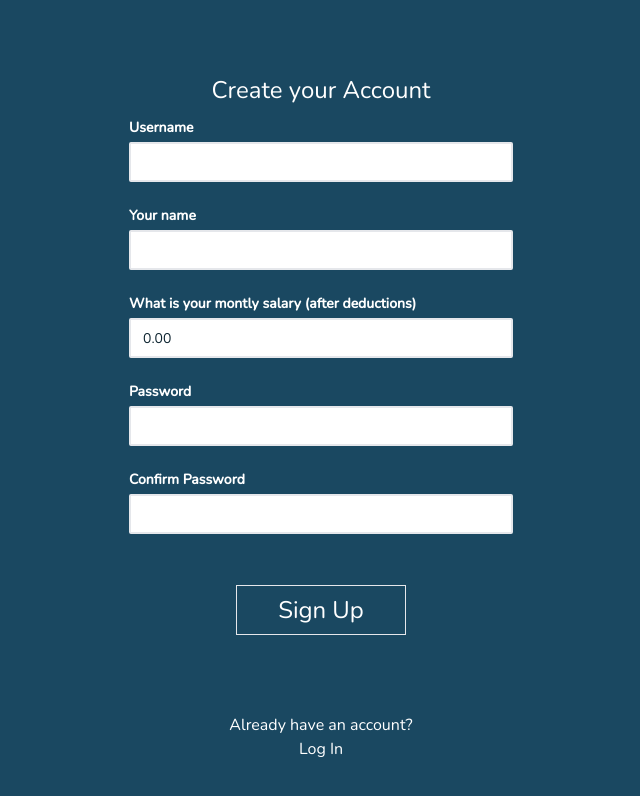
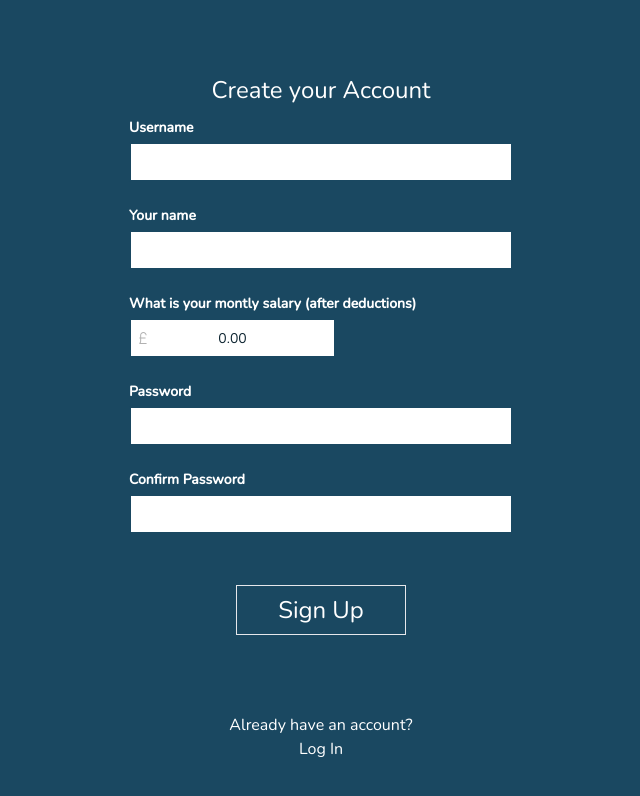
Before and after one commit to franciskershaw/salary-split, a React (Vite) app in the folder client/: page /register in a window 1280 px wide. Shown: the top 796 px of the page, without its empty margins (319-959 px from the left). Built offline with nearby package versions, Linux system fonts and the light colour scheme; no server answers.

Commit message:
Style out modal and forms

```diff
--- a/client/src/components/Modal/_modal.scss
+++ b/client/src/components/Modal/_modal.scss
@@ -1,11 +1,11 @@
 .modal {
-  @apply w-full h-full fixed top-0 left-0 bg-overlay flex items-center justify-center;
+  @apply w-full h-full fixed top-0 left-0 bg-overlay flex items-center justify-center text-text;
 
   &__content {
-    @apply max-h-full w-4/5 md:w-1/2 lg:w-1/3 border-2 rounded-sm overflow-auto flex flex-col bg-white;
+    @apply max-h-full w-4/5 md:w-1/2 lg:w-1/3 rounded-sm overflow-auto flex flex-col bg-white;
 
     .title-included {
-      @apply justify-between border-b-2;
+      @apply justify-between text-text;
     }
 
     &--header {
--- a/client/src/components/Navbar/Navbar.tsx
+++ b/client/src/components/Navbar/Navbar.tsx
@@ -21,9 +21,9 @@ const Navbar = (): JSX.Element => {
   }, []);
 
   return (
-    <header className="px-3 py-4">
+    <header className="px-3 py-4 md:px-12">
       <div className="flex justify-between mb-2">
-        <h1 className="font-bold sm:text-lg">Salary Split - {user?.userInfo.name}</h1>
+        <h1 className="font-bold sm:text-lg">SalarySplit - {user?.userInfo.name}</h1>
         <button onClick={() => auth.signout()}>
           <FontAwesomeIcon icon={faArrowRightFromBracket} />
         </button>
--- a/client/src/components/NumberInput/NumberInput.tsx
+++ b/client/src/components/NumberInput/NumberInput.tsx
@@ -1,4 +1,6 @@
 import { useState } from 'react';
+import britishPound from './britishPound.svg';
+import './_NumberInput.scss';
 
 interface NumberInputProps {
   autoComplete?: 'off';
@@ -8,13 +10,19 @@ interface NumberInputProps {
   updateServer?: (newData: {}) => void;
   serverFieldToUpdate?: string;
   required?: boolean;
-  size?: 'small' | 'medium';
+  size?: 'small' | 'medium' | 'large';
   value: number;
 }
 
 const NumberInput = (props: NumberInputProps): JSX.Element => {
   const size =
-    props.size === 'small' ? 'w-24 md:w-28' : props.size === 'medium' ? 'w-28 md:w-full' : '';
+    props.size === 'small'
+      ? 'w-24 md:w-28'
+      : props.size === 'medium'
+      ? 'w-28 md:w-full'
+      : props.size === 'large'
+      ? 'w-full'
+      : '';
   const [editing, setEditing] = useState<boolean>(false);
 
   const onChange = (e: React.ChangeEvent<HTMLInputElement>) => {
@@ -44,7 +52,7 @@ const NumberInput = (props: NumberInputProps): JSX.Element => {
     }
   };
 
-  const onFocus = (e: React.FocusEvent<HTMLInputElement>) => {
+  const onFocus = () => {
     setEditing(true);
   };
 
@@ -57,9 +65,15 @@ const NumberInput = (props: NumberInputProps): JSX.Element => {
   };
 
   return (
+    <div className="relative">
+      <img
+        src={britishPound}
+        alt="British Pound Symbol"
+        className="absolute top-1/2 left-2 transform -translate-y-1/2 w-3 h-3 text-gray-400 opacity-30"
+      />
       <input
         autoComplete={props.autoComplete}
-      className={`${size} py-2 px-3 border-2 rounded-sm text-xs sm:text-sm md:text-base h-9 sm:h-10`}
+        className={`${size} py-2 border-2 text-center rounded-sm text-xs sm:text-sm md:text-base h-9 sm:h-10`}
         id={props.id}
         name={props.name}
         onChange={onChange}
@@ -69,6 +83,7 @@ const NumberInput = (props: NumberInputProps): JSX.Element => {
         value={editing ? props.value : props.value.toFixed(2)}
         type="number"
       />
+    </div>
   );
 };
 
--- /dev/null
+++ b/client/src/components/NumberInput/_NumberInput.scss
@@ -0,0 +1,10 @@
+input::-webkit-inner-spin-button,
+input::-webkit-outer-spin-button {
+  -webkit-appearance: none;
+  margin: 0;
+}
+
+input {
+  -moz-appearance: textfield;
+  appearance: textfield;
+}
--- a/client/src/components/SelectInput/SelectInput.tsx
+++ b/client/src/components/SelectInput/SelectInput.tsx
@@ -1,4 +1,5 @@
 import { ReactNode } from 'react';
+import selectArrow from './selectArrow.svg';
 
 interface SelectInputProps {
   onChange: (e: React.ChangeEvent<HTMLSelectElement>) => void;
@@ -6,21 +7,36 @@ interface SelectInputProps {
   id: string;
   value: string;
   children: ReactNode;
-  size?: 'small';
+  size?: 'small' | 'medium';
 }
 
 const SelectInput = (props: SelectInputProps): JSX.Element => {
-  const width = props.size === 'small' ? 'w-28 sm:w-36' : '';
+  const width =
+    props.size === 'small'
+      ? 'w-28 sm:w-36'
+      : props.size === 'medium'
+      ? 'w-32 sm:w-48'
+      : '';
 
   return (
+    <div className={`relative ${width}`}>
+      {' '}
+      {/* Add this wrapper div */}
       <select
         onChange={props.onChange}
-      className={`py-2 px-3 border-2 rounded-sm text-xs sm:text-sm md:text-xs h-9 sm:h-10 ${width}`}
+        className={`py-2 pl-3 pr-10 border-2 rounded-sm text-xs sm:text-sm md:text-xs h-9 sm:h-10 appearance-none ${width} cursor-pointer`}
         name={props.name}
         value={props.value}
         id={props.value}>
         {props.children}
       </select>
+      {/* Add the custom arrow */}
+      <img
+        src={selectArrow}
+        alt="Select arrow"
+        className="absolute top-1/2 right-3 transform -translate-y-1/2 w-4 h-4 pointer-events-none"
+      />
+    </div>
   );
 };
 
--- a/client/src/pages/AccountsPage/AccountForm/AccountForm.tsx
+++ b/client/src/pages/AccountsPage/AccountForm/AccountForm.tsx
@@ -24,7 +24,7 @@ const AccountForm: FC<AccountFormProps> = ({ setModalOpen, type }): JSX.Element
   };
 
   return (
-    <form onSubmit={onSubmit} className="h-full py-8 px-8 border-2">
+    <form onSubmit={onSubmit} className="h-full py-8 px-8">
       <h2 className="text-center text-xl mb-3">
         {type === 'add' || 'first' ? 'Add' : 'Edit'}{' '}
         {type === 'first' ? 'your first' : type === 'add' ? 'new' : null}{' '}
--- a/client/src/pages/SplitPage/TransactionForm/TransactionForm.tsx
+++ b/client/src/pages/SplitPage/TransactionForm/TransactionForm.tsx
@@ -40,7 +40,7 @@ const TransactionForm: FC<TransactionFormProps> = ({
   };
 
   return (
-    <form onSubmit={onSubmit} className="h-full py-8 px-8 border-2">
+    <form onSubmit={onSubmit} className="h-full py-8 px-8">
       <h2 className="text-center text-xl mb-3">
         Add new {type === 'bill' ? 'bill' : 'savings'} transaction
       </h2>
@@ -70,7 +70,8 @@ const TransactionForm: FC<TransactionFormProps> = ({
           onChange={(e) => setSendToAccount(e.target.value)}
           name="sendToAccount"
           value={sendToAccount}
-          id={`transactionForm-sendTo`}>
+          id={`transactionForm-sendTo`}
+          size='medium'>
           {accounts.map((account: Account, i: number) => {
             if (account.acceptsFunds) {
               return (
--- a/client/src/styles/_base.scss
+++ b/client/src/styles/_base.scss
@@ -15,5 +15,5 @@ body.modal-open {
 }
 
 input, select {
-  @apply text-text;
+  @apply text-text border-bg;
 }
```
Also changed, not shown: client/src/components/SelectInput/_SelectInput.scss (added, +21 -0 lines), client/src/components/NumberInput/britishPound.svg (added), client/src/components/SelectInput/selectArrow.svg (added). Lines whose indentation alone changed are shown as unchanged.
